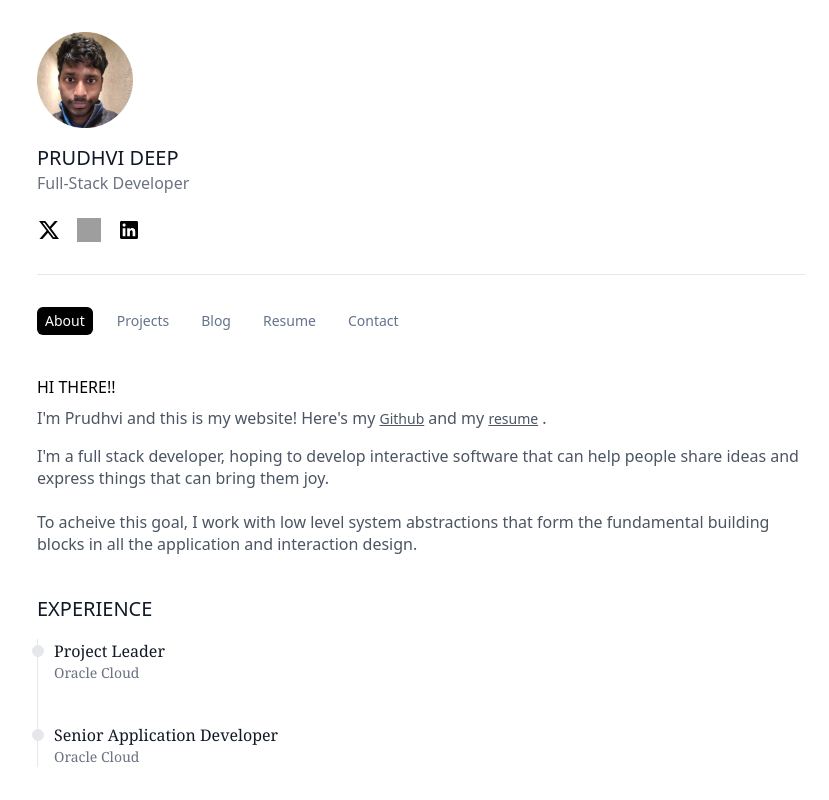
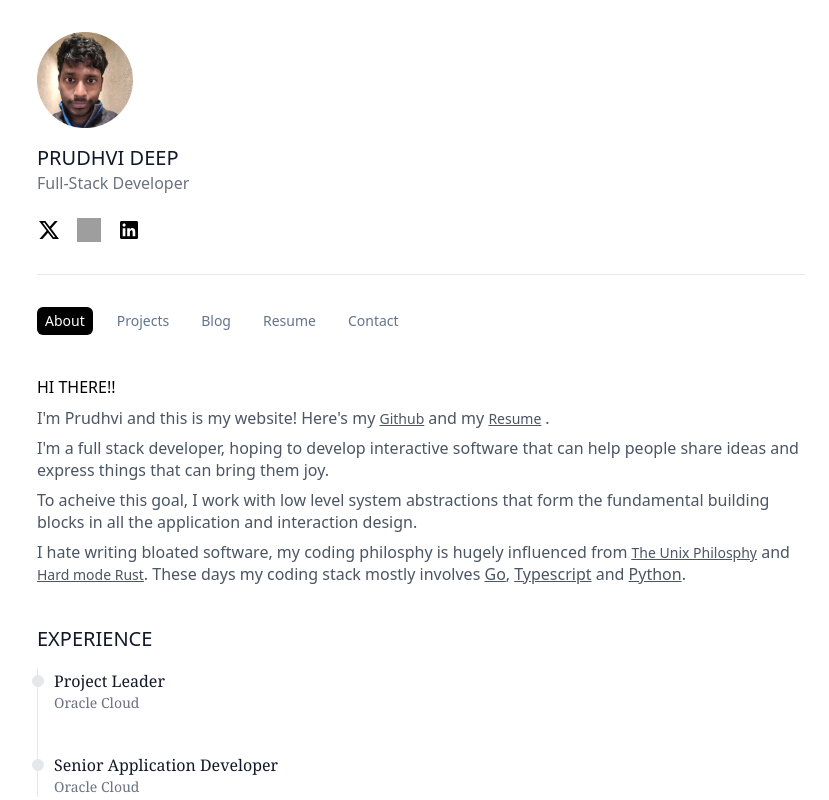
Before and after one commit to prudhvideep/dev-portfolio, a React (Vite) app: page / in a window 1280 px wide. Shown: the top 800 px of the page, without its empty margins (219-1048 px from the left). Built offline with nearby package versions, Linux system fonts and the light colour scheme; grey boxes are pictures that could not be loaded.

Commit message:
Added quill and updated description

```diff
--- a/src/pages/About.tsx
+++ b/src/pages/About.tsx
@@ -13,7 +13,8 @@ import {
   FaGolang,
   FaFeatherPointed,
 } from "react-icons/fa6";
-import { FiFramer, FiFileText } from "react-icons/fi";
+import { FiFramer } from "react-icons/fi";
+import { BiLogoPostgresql } from "react-icons/bi";
 import {
   SiTerraform,
   SiJavascript,
@@ -50,19 +51,38 @@ const About = () => {
             href={resume}
             className="font-medium underline mr-1"
           >
-            resume
+            Resume
           </a>
         </span>
         .
       </p>
-      <p className="mt-4 text-gray-600">
+      <p className="mt-2 text-gray-600">
         I'm a full stack developer, hoping to develop interactive software that
         can help people share ideas and express things that can bring them joy.
-        <br></br>
-        <br></br>
+      </p>
+      <p className="mt-2 text-gray-600">
         To acheive this goal, I work with low level system abstractions that
         form the fundamental building blocks in all the application and
         interaction design.
+      </p>
+      <p className="mt-2 text-gray-600">
+        I hate writing bloated software, my coding philosphy is hugely
+        influenced from{" "}
+        <span className="underline font-medium">
+          <a
+            href="https://cscie2x.dce.harvard.edu/hw/ch01s06.html"
+            target="_blank"
+          >
+            The Unix Philosphy
+          </a>
+        </span> and <span className="underline font-medium">
+          <a
+            href="https://matklad.github.io/2022/10/06/hard-mode-rust.html"
+            target="_blank"
+          >
+            Hard mode Rust
+          </a>
+        </span>. These days my coding stack mostly involves <span className="underline">Go</span>, <span className="underline">Typescript</span> and <span className="underline">Python</span>.
       </p>
       <div className="mt-10">
         <h1 className="font-medium text-gray-900 mb-4 text-xl">Experience</h1>
@@ -213,6 +233,7 @@ const About = () => {
                   <FaReact />
                   <SiTailwindcss />
                   <SiWebassembly />
+                  <BiLogoPostgresql />
                 </div>
                 <div className="mt-4 flex flex-row space-x-2 md:space-x-4 justify-start">
                   <motion.a
@@ -286,9 +307,7 @@ const About = () => {
               <p className="max-w-xs text-sm font-normal text-gray-600">
                 A minimal, dependency-free text editor written in C.
               </p>
-              <div className="hidden md:flex mt-4 flex-row space-x-2 items-center">
-
-              </div>
+              <div className="hidden md:flex mt-4 flex-row space-x-2 items-center"></div>
               <div className="mt-4 flex flex-row space-x-4 justify-start">
                 <motion.a
                   href="https://github.com/prudhvideep/quill"
```
